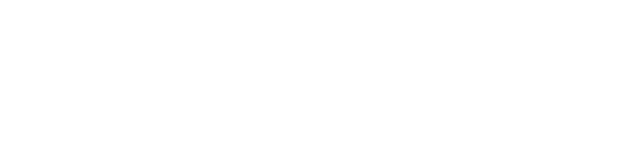
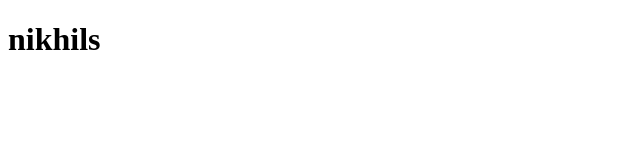
Before and after one commit to Nikhilj8055/project2, a plain HTML site: page index.html in a window 1280 px wide. Shown: the whole page, without its empty margins (0-640 px from the left). Drawn offline with Linux system fonts and the light colour scheme.

Commit message:
file changed nigga

```diff
--- a/index.html
+++ b/index.html
@@ -6,6 +6,6 @@
     <title>demo</title>
 </head>
 <body>
-
+    <h1>nikhils</h1>
 </body>
 </html>
```
Also changed, not shown: 1 other file.
